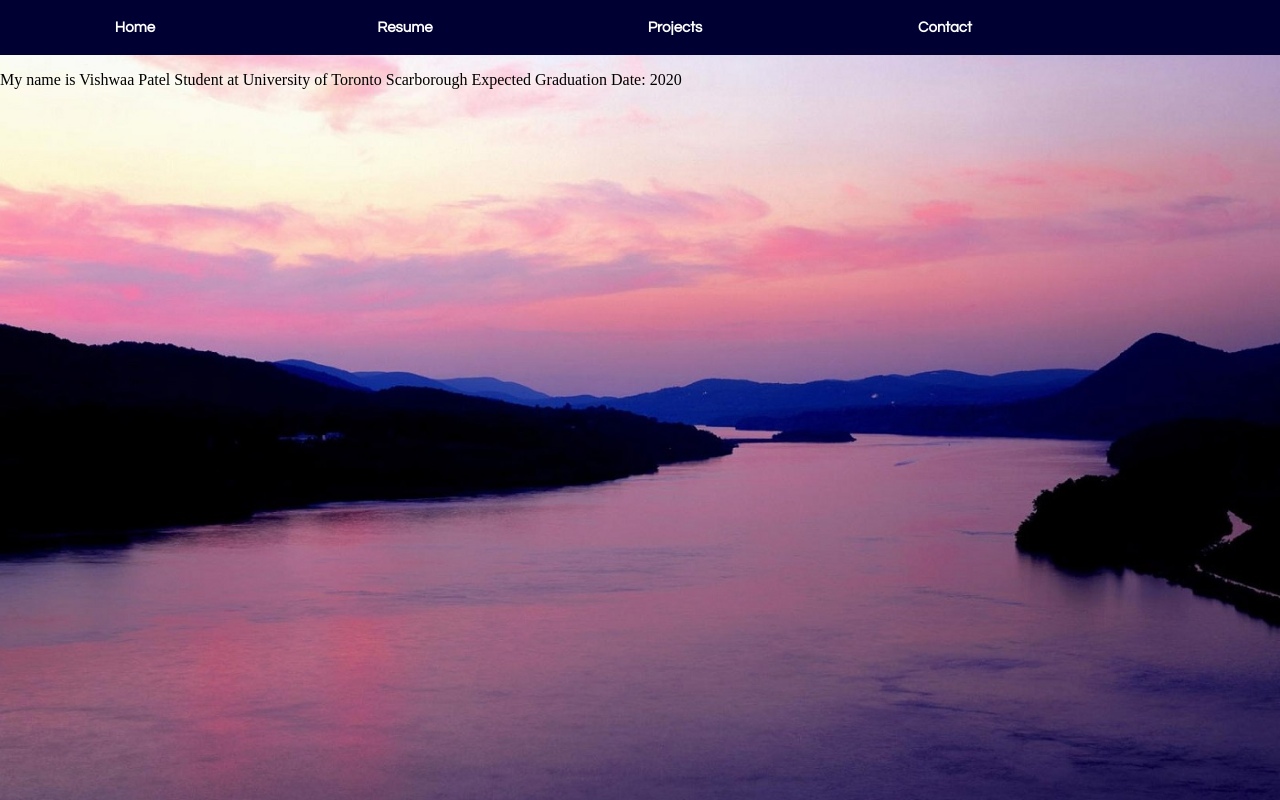
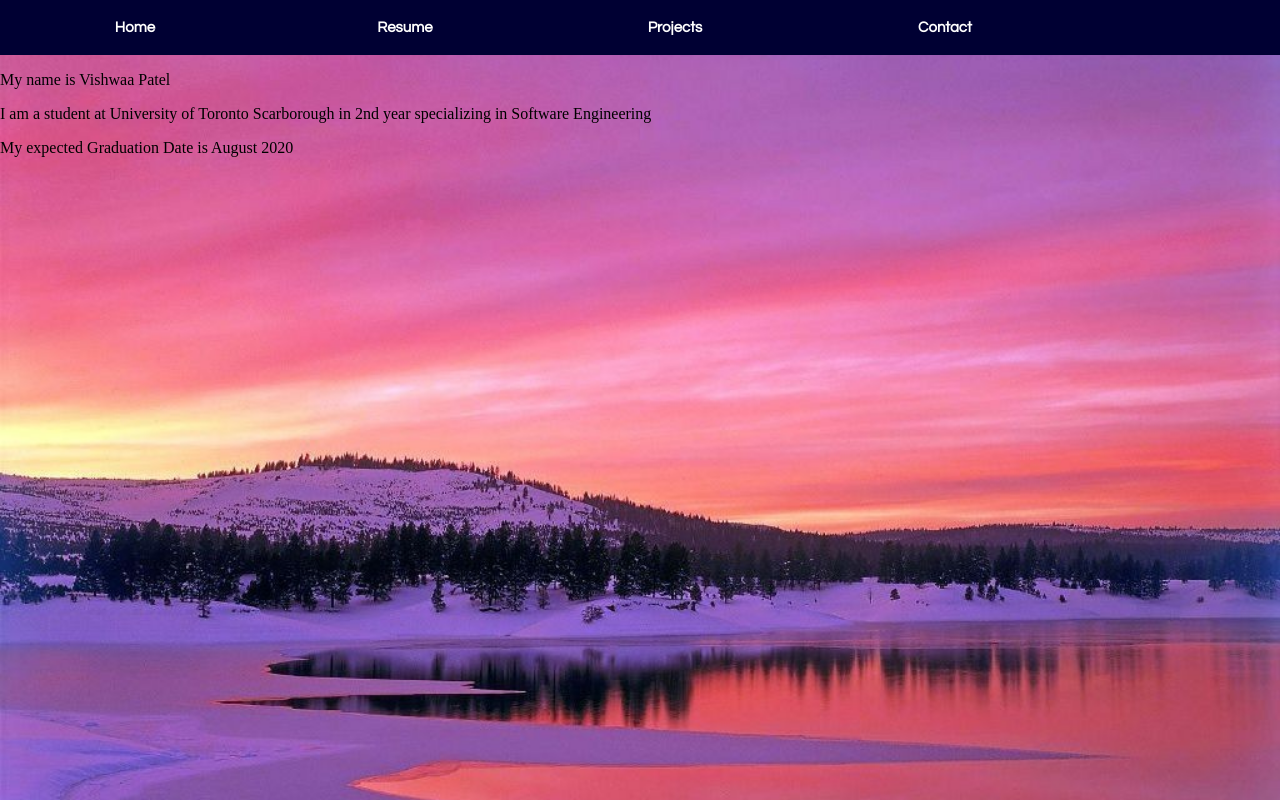
Before and after one commit to vishwaapatel/vishwaapatel.github.io, a plain HTML site: page index.html in a window 1280 px wide. Drawn offline with Linux system fonts and the light colour scheme.

Commit message:
Update index.html

```diff
--- a/index.html
+++ b/index.html
@@ -9,7 +9,7 @@
         <style>
             body{
                 margin: 0;
-                background: url(scene.jpg);
+                background: url(scene2.jpg);
                 background-size: cover;
             }
         </style>
@@ -20,7 +20,7 @@
 
         <nav>
             <ul>
-                <li><a href="index.html" class="active"> Home </a></li>
+                <li><a href="home.html" class="active"> Home </a></li>
                 <li><a href="resume.html"> Resume </a></li>
                 <li><a href="projects.html"> Projects </a></li>
                 <li><a href="contacts.html"> Contact </a></li>
@@ -29,29 +29,9 @@
         <div id="photo_leftPanel" style="float: left; width: 1250px; position: relative;">
         <!--<center><img src="sai.jpg" alt="image" style="width:304px;height:300px;"></center>-->
         </div>
-        <p id = "text">My name is Vishwaa Patel Student at University of Toronto Scarborough Expected Graduation Date: 2020 </p>
+        <p id = "text">My name is Vishwaa Patel</p>
+        <p>I am a student at University of Toronto Scarborough in 2nd year specializing in Software Engineering</p>
+        <p> My expected Graduation Date is August 2020 </p>
         </div>
     </body>
 </html>
-<!--
-
-    [[[[[[[[[[[[[[[      ]]]]]]]]]]]]]]]
-    [::::::::::::::      ::::::::::::::]
-    [::::::::::::::      ::::::::::::::]
-    [::::::[[[[[[[:      :]]]]]]]::::::]
-    [:::::[                      ]:::::]
-    [:::::[                      ]:::::]
-    [:::::[                      ]:::::]
-    [:::::[                      ]:::::]
-    [:::::[     CODE THE WEB     ]:::::]
-    [:::::[  http://brackets.io  ]:::::]
-    [:::::[                      ]:::::]
-    [:::::[                      ]:::::]
-    [:::::[                      ]:::::]
-    [:::::[                      ]:::::]
-    [::::::[[[[[[[:      :]]]]]]]::::::]
-    [::::::::::::::      ::::::::::::::]
-    [::::::::::::::      ::::::::::::::]
-    [[[[[[[[[[[[[[[      ]]]]]]]]]]]]]]]
-
--->
```
